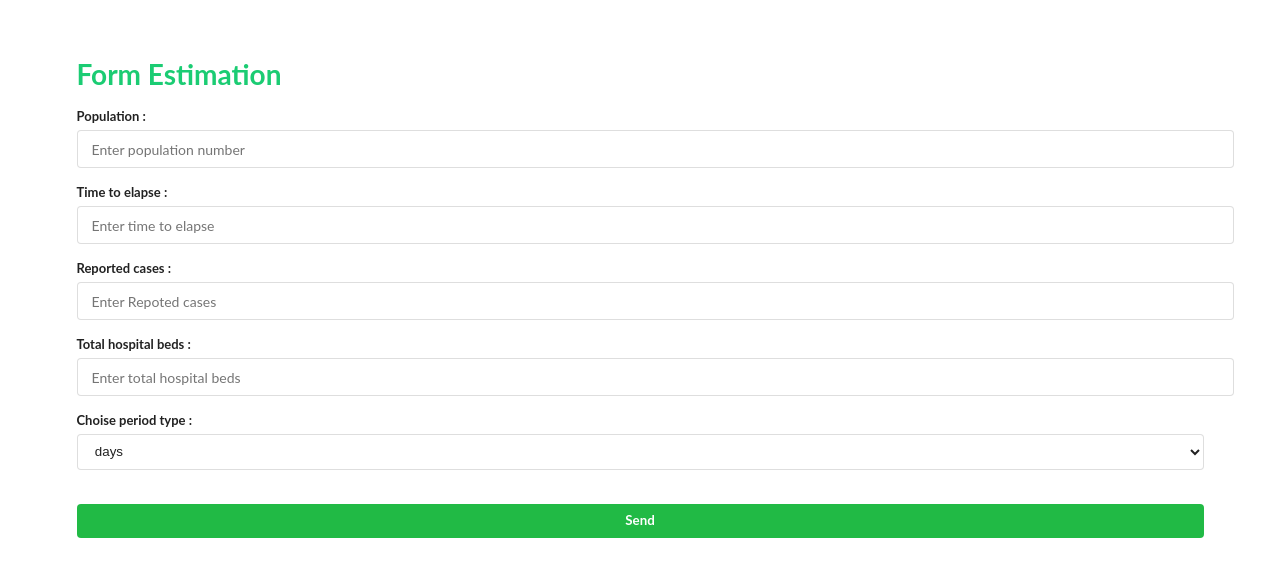
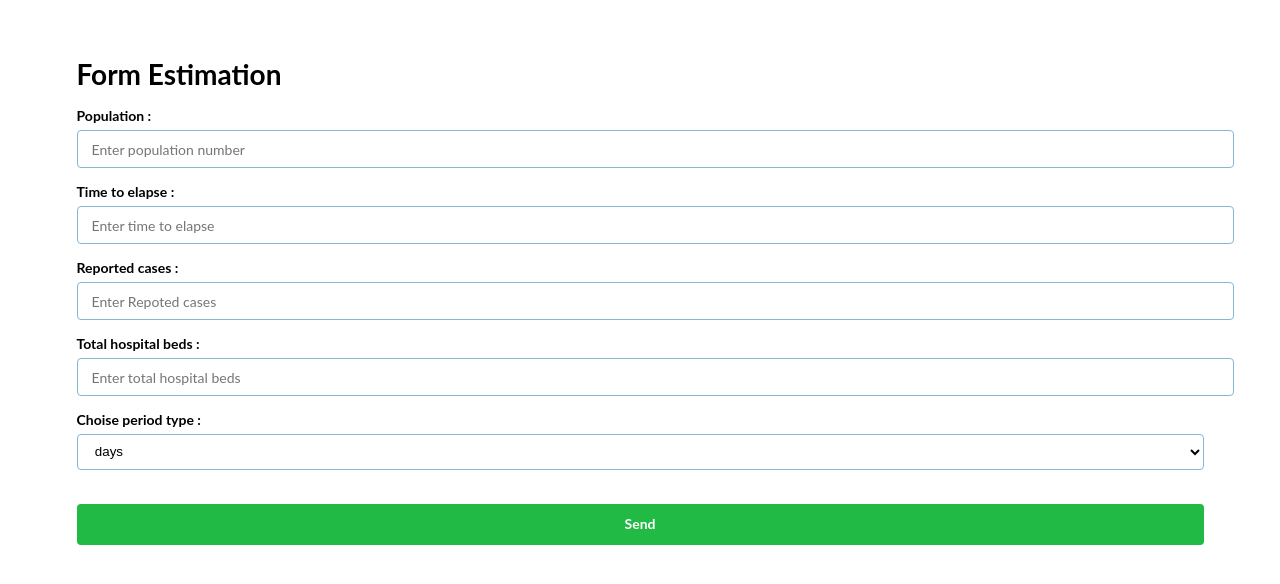
Before and after one commit to El-Torador/ui_assigment, a React (Create React App) app: page / in a window 1280 px wide. Shown: the top 584 px of the page. Built offline with nearby package versions, Linux system fonts and the light colour scheme.

Commit message:
fixed strict recommandation

```diff
--- a/public/index.html
+++ b/public/index.html
@@ -3,6 +3,7 @@
   <head>
     <meta charset="utf-8" />
     <link rel="icon" href="%PUBLIC_URL%/favicon.ico" />
+    <meta name="viewport" content="width=device-width, initial-scale=1.0">
     <meta name="theme-color" content="#000000" />
     <meta
       name="description"
--- a/src/App.css
+++ b/src/App.css
@@ -16,7 +16,7 @@
     font-family: 'Lato', 'Helvetica Neue', Arial, Helvetica, sans-serif;
     font-size: 14px;
     line-height: 1.4285em;
-    color: #1bcc73
+    color: #000000;
 }
 
 h1 {
@@ -158,8 +158,8 @@
 .ui.form .field>label {
     display: block;
     margin: 0em 0em 0.28571429rem 0em;
-    color: rgba(0, 0, 0, 0.87);
-    font-size: 0.92857143em;
+    color: #000000;
+    font-size: 1em;
     font-weight: bold;
     text-transform: none;
 }
@@ -187,8 +187,8 @@
     padding: 0.67857143em 1em;
     font-size: 1em;
     background: #FFFFFF;
-    border: 1px solid rgba(34, 36, 38, 0.15);
-    color: rgba(0, 0, 0, 0.87);
+    border: 1px solid #85B7D9;
+    color: #000000;
     border-radius: 0.28571429rem;
     -webkit-box-shadow: 0em 0em 0em 0em transparent inset;
     box-shadow: 0em 0em 0em 0em transparent inset;
@@ -212,7 +212,7 @@
 .ui.form input[type="text"]:focus,
 .ui.form input[type="file"]:focus,
 .ui.form input[type="url"]:focus {
-    color: rgba(0, 0, 0, 0.95);
+    color: #000000;
     border-color: #85B7D9;
     border-radius: 0.28571429rem;
     background: #FFFFFF;
@@ -225,12 +225,12 @@
     height: auto;
     width: 100%;
     background: #FFFFFF;
-    border: 1px solid rgba(34, 36, 38, 0.15);
+    border: 1px solid #85B7D9;
     border-radius: 0.28571429rem;
     -webkit-box-shadow: 0em 0em 0em 0em transparent inset;
     box-shadow: 0em 0em 0em 0em transparent inset;
     padding: 0.62em 1em;
-    color: rgba(0, 0, 0, 0.87);
+    color: #000000;
     -webkit-transition: color 0.1s ease, border-color 0.1s ease;
     transition: color 0.1s ease, border-color 0.1s ease;
 }
@@ -243,16 +243,17 @@
     border: none;
     vertical-align: baseline;
     background: #E0E1E2 none;
-    color: rgba(0, 0, 0, 0.6);
+    color: #000000;
     font-family: 'Lato', 'Helvetica Neue', Arial, Helvetica, sans-serif;
     margin: 0em 0.25em 0em 0em;
-    padding: 0.78571429em 1.5em 0.78571429em;
+    padding: 0.98571429em 1.5em 0.98571429em;
     text-transform: none;
     text-shadow: none;
     font-weight: bold;
     line-height: 1em;
     font-style: normal;
     text-align: center;
+    font-size: 1em;
     text-decoration: none;
     border-radius: 0.28571429rem;
     -webkit-box-shadow: 0px 0px 0px 1px transparent inset, 0px 0em 0px 0px rgba(34, 36, 38, 0.15) inset;
--- a/src/App.js
+++ b/src/App.js
@@ -32,6 +32,7 @@
             title="Population"
             placeholder="Enter population number"
             data-population
+            required
           />
         </div>
         <div className="field">
@@ -42,6 +43,7 @@
             title="Time to elapse"
             placeholder="Enter time to elapse"
             data-time-to-elapse
+            required
           />
         </div>
         <div className="field">
@@ -52,6 +54,7 @@
             title="Reported cases"
             placeholder="Enter Repoted cases"
             data-reported-cases
+            required
           />
         </div>
         <div className="field">
@@ -63,6 +66,7 @@
             Total hospital beds"
             placeholder="Enter total hospital beds"
             data-total-hospital-beds
+            required
           />
         </div>
         <div className="field">
```
